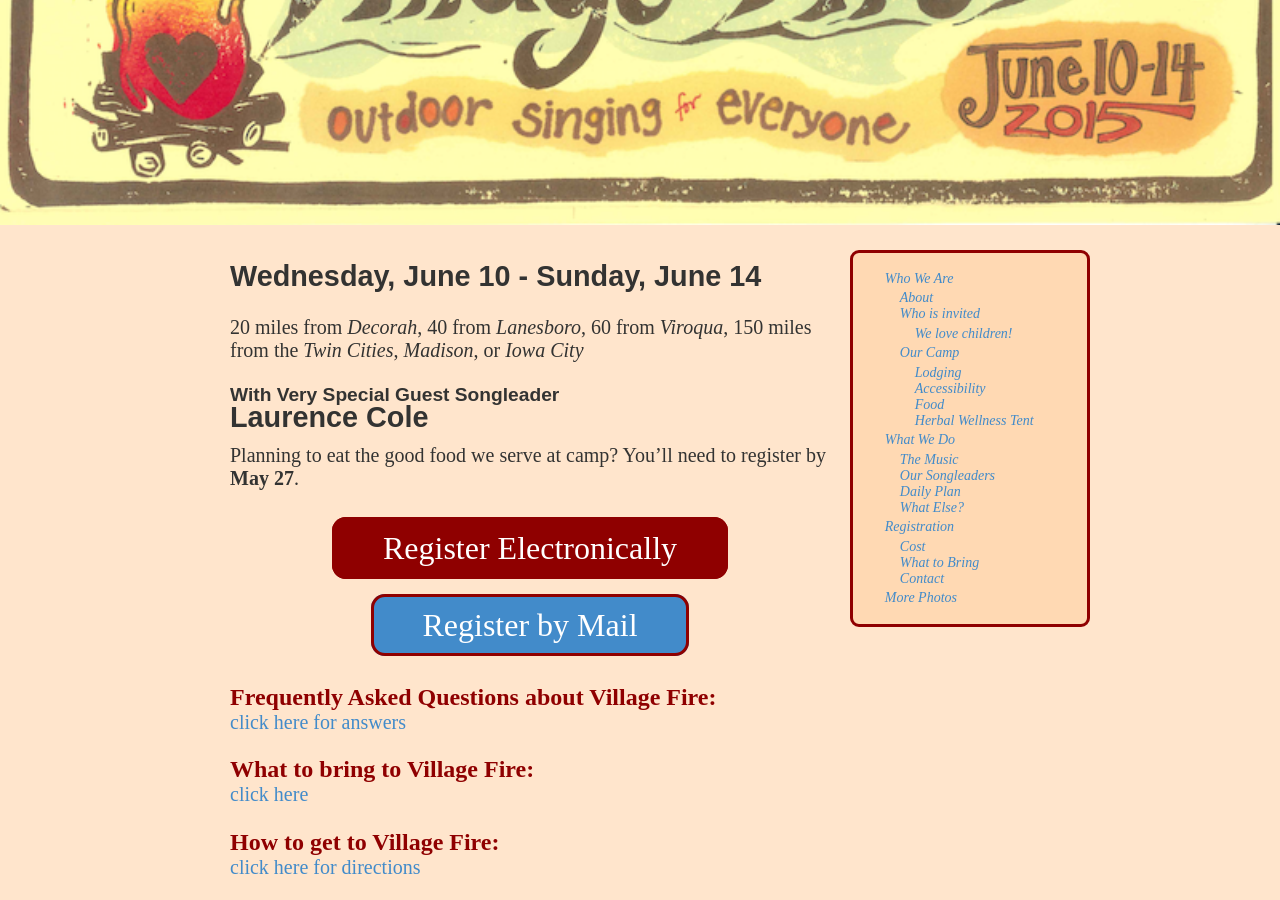
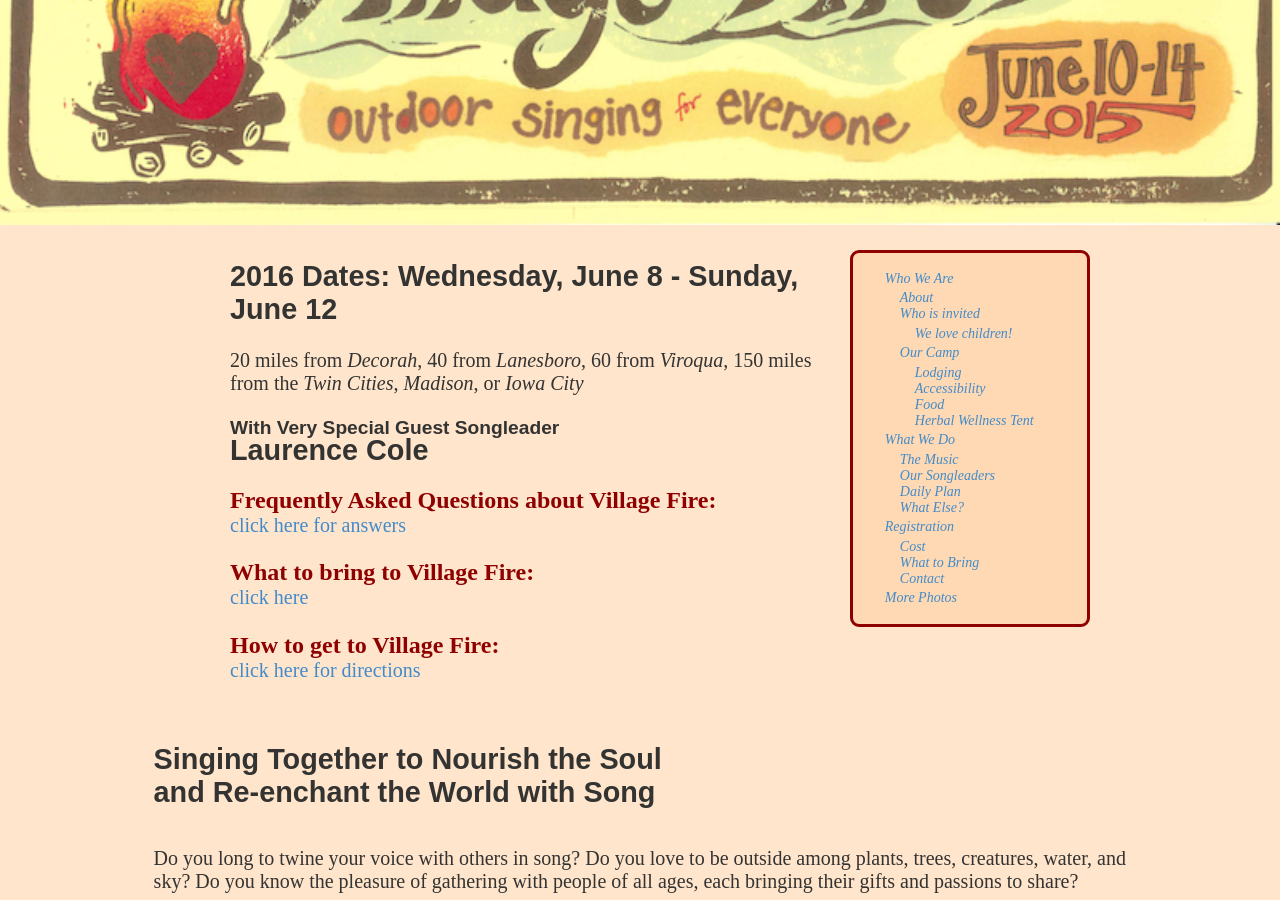
Before and after one commit to neilmb/villagefire, a Jekyll site: the page built from index.md, in a window 1280 px wide and 900 px high, scrolled down 231 px. Built offline with Jekyll 4.4.1, drawn with Linux system fonts in a browser that asks for light colours; some web fonts are replaced.

Commit message:
Updated with 2016 dates

```diff
--- a/_layouts/home.html
+++ b/_layouts/home.html
@@ -15,7 +15,7 @@
 
  <div id="twocolumn">
  <div id="left">
-        <h5>Wednesday, June 10 - Sunday, June 14</h5>
+        <h5>2016 Dates: Wednesday, June 8 - Sunday, June 12</h5>
 
         <p>20 miles from <em>Decorah</em>, 40 from <em>Lanesboro</em>, 60 from
         <em>Viroqua</em>, 150 miles from the <em>Twin Cities</em>,
@@ -23,15 +23,6 @@
 
         <h6>With Very Special Guest Songleader</h6>
         <h4>Laurence Cole</h4>
-
-        <div>Planning to eat the good food we serve at camp?
-            You’ll need to register by <b>May 27</b>.</div>
-        <div class="btn"><a
-             href="http://villagefiresinging.eventbrite.com/">Register
-             Electronically</a></div>
-
-        <div class="btn"><a  style="background-color: #428BCA;" href="images/signupform2015.pdf">Register by
-                Mail</a></div>
 
         <p><b style="color:#8F0000;font-size:120%;">Frequently Asked Questions about Village
             Fire:</b><br/> <a href="images/FAQVillageFire.pdf">click here for
```
